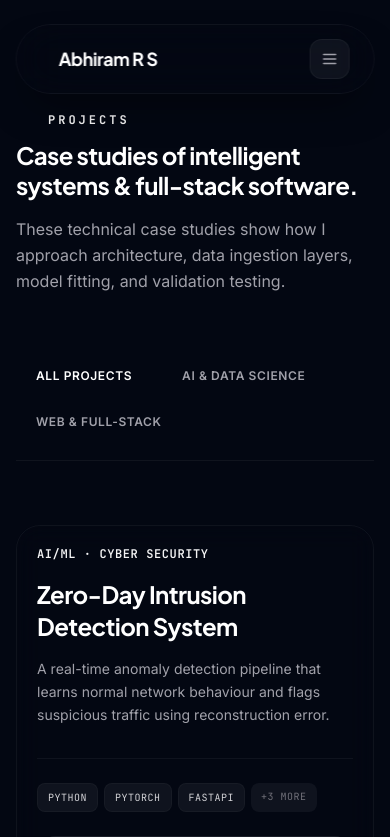
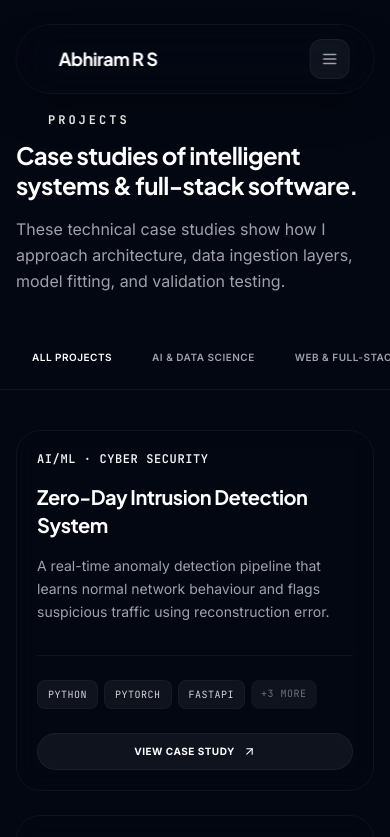
Before and after one commit to AbhiR4mRs/portfolio, a React (Vite) app: page /projects in a window 390 px wide. Shown: the top 837 px of the page. Built offline with nearby package versions, Linux system fonts and the light colour scheme.

Commit message:
style: implement horizontal overflow scrolling category pills and tech tab navigation on mobile

```diff
--- a/src/components/ProjectCard.jsx
+++ b/src/components/ProjectCard.jsx
@@ -22,7 +22,7 @@ export default function ProjectCard({ project, index = 0 }) {
           </div>
 
           {/* Title */}
-          <h3 className="mt-4 font-display text-2xl font-bold tracking-tight text-white group-hover:text-indigo-300 transition-colors duration-300">
+          <h3 className="mt-4 font-display text-xl sm:text-2xl font-bold tracking-tight text-white group-hover:text-indigo-300 transition-colors duration-300">
             {project.title}
           </h3>
 
--- a/src/components/SkillTabs.jsx
+++ b/src/components/SkillTabs.jsx
@@ -8,12 +8,13 @@ export default function SkillTabs() {
   return (
     <div className="w-full space-y-8">
       {/* Tab Navigation */}
-      <div className="flex flex-wrap gap-2 border-b border-white/5 pb-4">
+      <div className="flex overflow-x-auto no-scrollbar -mx-4 px-4 sm:mx-0 sm:px-0 gap-2 border-b border-white/5 pb-4 scroll-smooth">
+        <div className="flex gap-2">
           {skillsCategorized.map((categoryObj, idx) => (
             <button
               key={categoryObj.category}
               onClick={() => setActiveTab(idx)}
-            className={`relative rounded-full px-5 py-2.5 text-sm font-medium transition-all duration-300 ${
+              className={`relative rounded-full px-4 sm:px-5 py-2 sm:py-2.5 text-[10px] sm:text-xs font-medium transition-all duration-300 shrink-0 ${
                 activeTab === idx
                   ? 'text-white font-semibold'
                   : 'text-zinc-400 hover:text-zinc-200'
@@ -29,6 +30,7 @@ export default function SkillTabs() {
               {categoryObj.category}
             </button>
           ))}
+        </div>
       </div>
 
       {/* Grid of Skills for Selected Tab */}
--- a/src/pages/ProjectsPage.jsx
+++ b/src/pages/ProjectsPage.jsx
@@ -34,7 +34,7 @@ export default function ProjectsPage() {
       animate={{ opacity: 1, y: 0 }}
       exit={{ opacity: 0, y: -10 }}
       transition={{ duration: 0.4 }}
-      className="space-y-16"
+      className="space-y-10 sm:space-y-16"
     >
       {/* Page Header */}
       <div>
@@ -46,12 +46,13 @@ export default function ProjectsPage() {
       </div>
 
       {/* Category Pills Selector */}
-      <div className="flex flex-wrap gap-2.5 border-b border-white/5 pb-5">
+      <div className="flex overflow-x-auto no-scrollbar -mx-4 px-4 sm:mx-0 sm:px-0 gap-2 border-b border-white/5 pb-4 scroll-smooth">
+        <div className="flex gap-2">
           {categories.map((cat) => (
             <button
               key={cat.id}
               onClick={() => setActiveCategory(cat.id)}
-            className={`relative rounded-full px-5 py-2.5 text-xs font-semibold uppercase tracking-wider transition-all duration-300 ${
+              className={`relative rounded-full px-4 sm:px-5 py-2 sm:py-2.5 text-[10px] sm:text-xs font-semibold uppercase tracking-wider transition-all duration-300 shrink-0 ${
                 activeCategory === cat.id
                   ? 'text-white'
                   : 'text-zinc-400 hover:text-zinc-200'
@@ -67,6 +68,7 @@ export default function ProjectsPage() {
               {cat.label}
             </button>
           ))}
+        </div>
       </div>
 
       {/* Projects Grid with AnimatePresence */}
--- a/src/styles.css
+++ b/src/styles.css
@@ -129,3 +129,13 @@ body {
 .active-nav-glow {
   box-shadow: 0 0 20px 2px rgba(99, 102, 241, 0.4);
 }
+
+/* Hide scrollbar for Chrome, Safari and Opera */
+.no-scrollbar::-webkit-scrollbar {
+  display: none;
+}
+/* Hide scrollbar for IE, Edge and Firefox */
+.no-scrollbar {
+  -ms-overflow-style: none;  /* IE and Edge */
+  scrollbar-width: none;  /* Firefox */
+}
```
Lines whose indentation alone changed are shown as unchanged.
